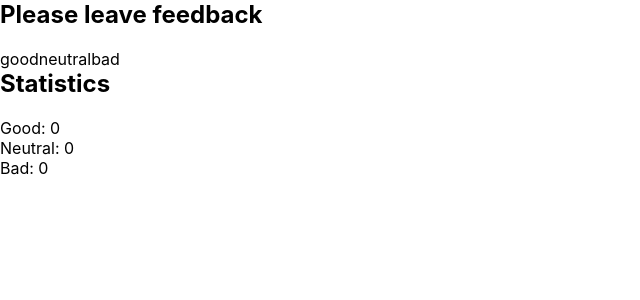
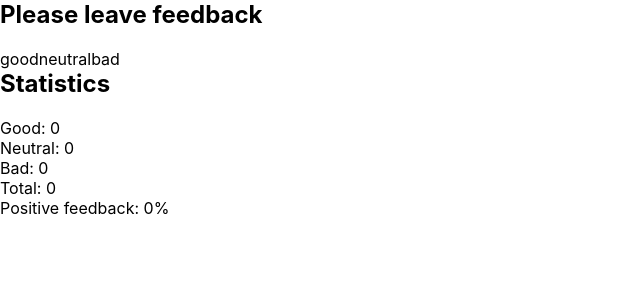
Before and after one commit to VitaliiKovalenko88/goit-react-hw-02-feedback, a React (Create React App) app: page / in a window 1280 px wide. Shown: the top 300 px of the page, without its empty margins (0-640 px from the left). Built offline with nearby package versions, Linux system fonts and the light colour scheme.

Commit message:
finish task 1

```diff
--- a/src/components/App.jsx
+++ b/src/components/App.jsx
@@ -9,9 +9,20 @@ export default class App extends Component {
 
   countFeedback = ({ target: { textContent } }) => {
     this.setState(prevState => {
-      console.log(prevState[textContent]);
       return { [textContent]: prevState[textContent] + 1 };
     });
+  };
+
+  countTotalFeedback = () => {
+    const { good, neutral, bad } = this.state;
+    return good + neutral + bad;
+  };
+  countPositiveFeedbackPercentage = () => {
+    const { good } = this.state;
+
+    return good === 0
+      ? good
+      : Math.round((good / this.countTotalFeedback()) * 100);
   };
 
   render() {
@@ -35,6 +46,10 @@ export default class App extends Component {
             <li>Good: {this.state.good}</li>
             <li>Neutral: {this.state.neutral}</li>
             <li>Bad: {this.state.bad}</li>
+            <li>Total: {this.countTotalFeedback()}</li>
+            <li>
+              Positive feedback: {this.countPositiveFeedbackPercentage()}%
+            </li>
           </ul>
         </div>
       </section>
```
